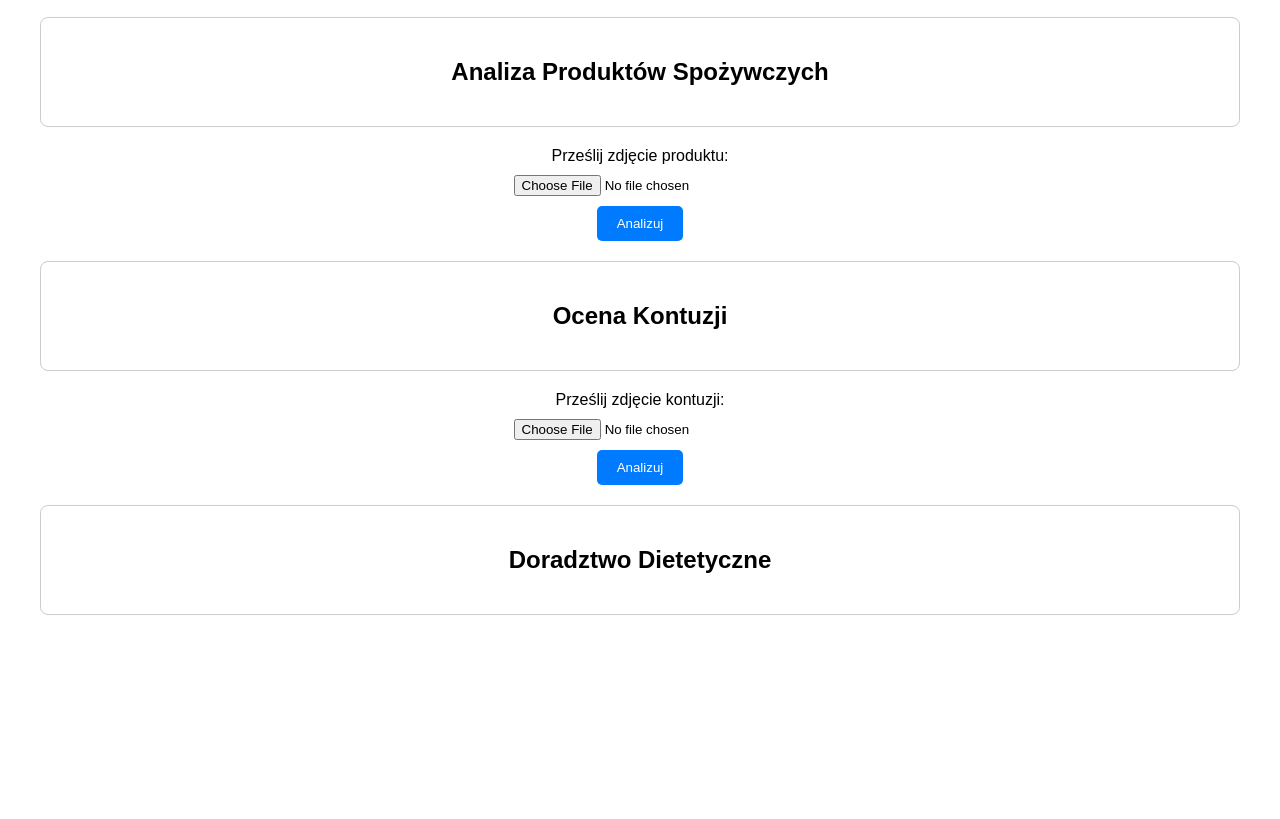
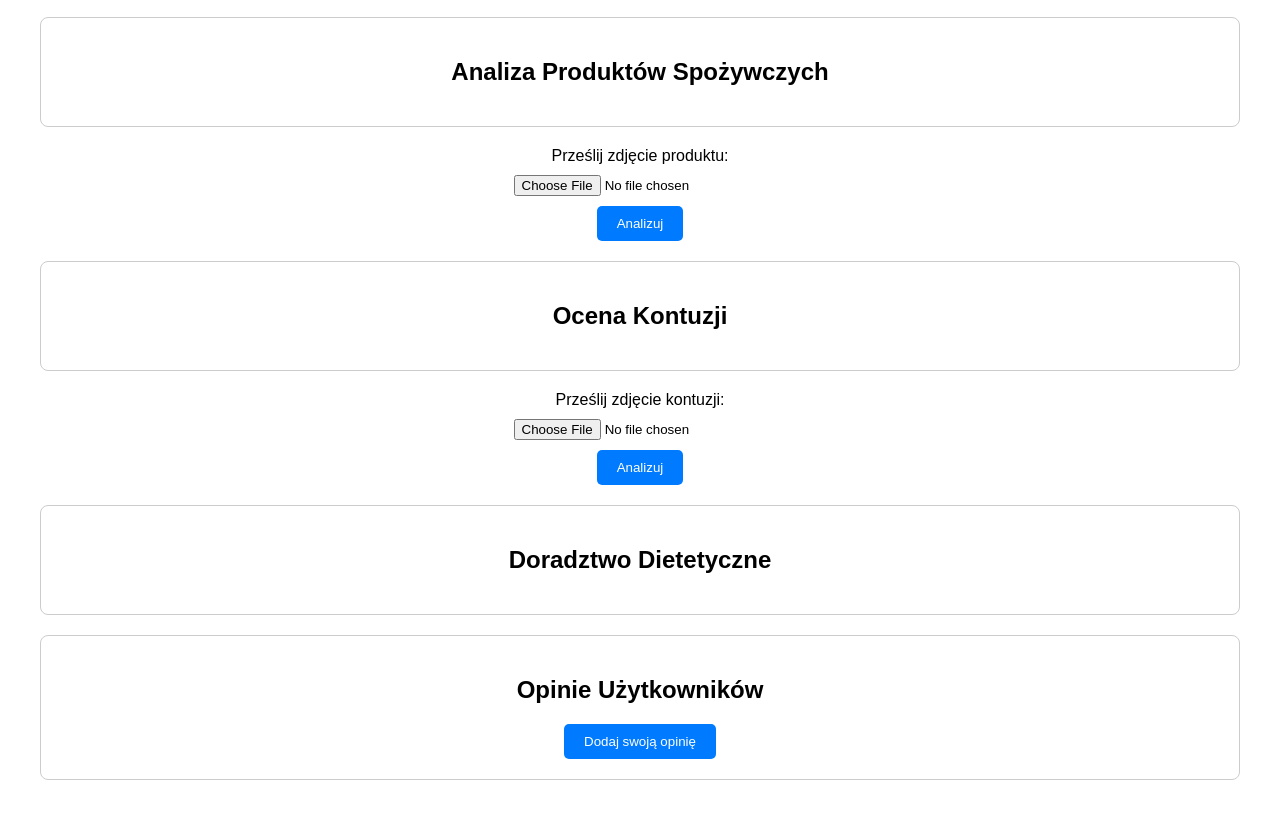
Before and after one commit to rdembski/FitMind-Guru, a website: page index.html in a window 1280 px wide. Shown: the part 119-938 px from the top of the page. Before the commit the page ends 800 px from the top, so only its background shows below. Drawn offline with Linux system fonts and the light colour scheme.

Commit message:
Update index.html

```diff
--- a/index.html
+++ b/index.html
@@ -39,5 +39,13 @@
 </section>
 
 
+<section id="user-feedback">
+    <h2>Opinie Użytkowników</h2>
+    <ul id="feedback-list">
+        <!-- Dynamically added feedback -->
+    </ul>
+    <button onclick="addFeedback()">Dodaj swoją opinię</button>
+</section>
+
 </body>
 </html>
```
